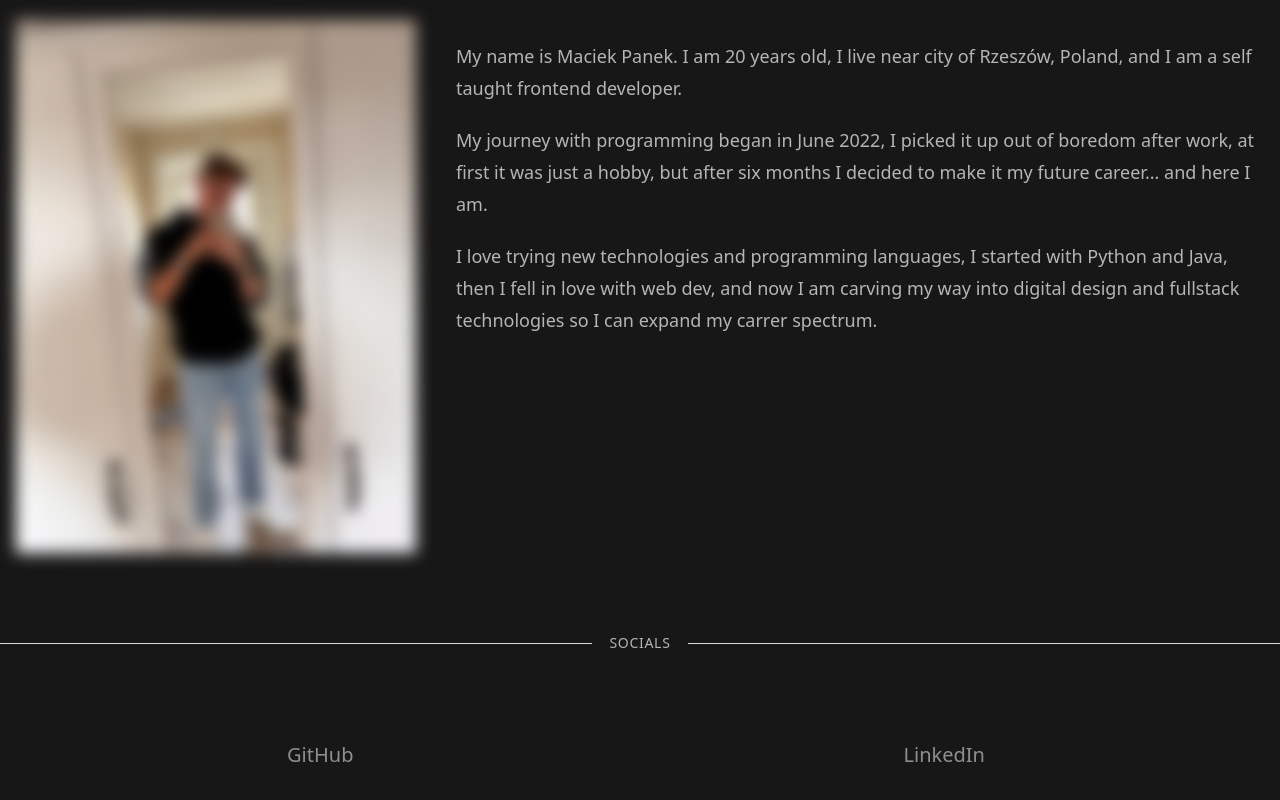
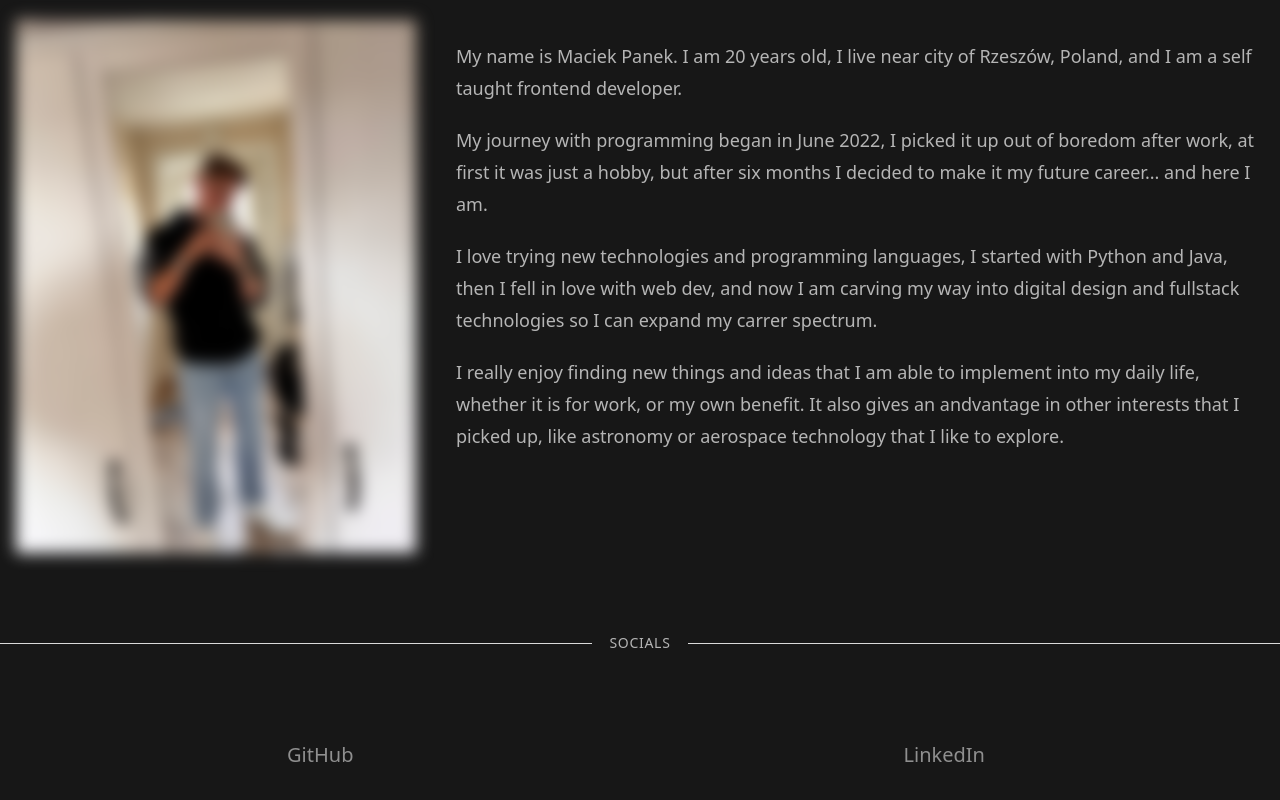
Before and after one commit to MaciekPanek/Portfolio, a React (Vite) app: page / in a window 1280 px wide. Shown: the part 2108-2908 px from the top of the page. Built offline with nearby package versions, Linux system fonts and the light colour scheme.

Commit message:
about section update

```diff
--- a/src/features/about/AboutSection.jsx
+++ b/src/features/about/AboutSection.jsx
@@ -1,4 +1,5 @@
 import Heading from "../../ui/Heading";
+import Paragraph from "./Paragraph";
 
 function AboutSection() {
   return (
@@ -15,10 +16,10 @@ function AboutSection() {
           />
         </figure>
         <article className=" lg:w-max  md:basis-1/2 lg:basis-auto">
-          <p className="text-dark-200 leading-8 mt-5 text-lg ">
+          <Paragraph>
             My name is Maciek Panek. I am 20 years old, I live near city of
             Rzeszów, Poland, and I am a self taught frontend developer.
-          </p>
+          </Paragraph>
           <p className="text-dark-200 leading-8 mt-5 text-lg ">
             My journey with programming began in June 2022, I picked it up out
             of boredom after work, at first it was just a hobby, but after six
@@ -30,7 +31,13 @@ function AboutSection() {
             carving my way into digital design and fullstack technologies so I
             can expand my carrer spectrum.
           </p>
-          <p className="text-dark-200 leading-8 mt-5 text-lg "></p>
+          <p className="text-dark-200 leading-8 mt-5 text-lg font-extralight ">
+            I really enjoy finding new things and ideas that I am able to
+            implement into my daily life, whether it is for work, or my own
+            benefit. It also gives an andvantage in other interests that I
+            picked up, like astronomy or aerospace technology that I like to
+            explore.
+          </p>
         </article>
       </section>
     </section>
--- /dev/null
+++ b/src/features/about/Paragraph.jsx
@@ -0,0 +1,9 @@
+function Paragraph({ children }) {
+  return (
+    <p className="text-dark-200 leading-8 mt-5 text-lg font-extralight ">
+      {children}
+    </p>
+  );
+}
+
+export default Paragraph;
```
